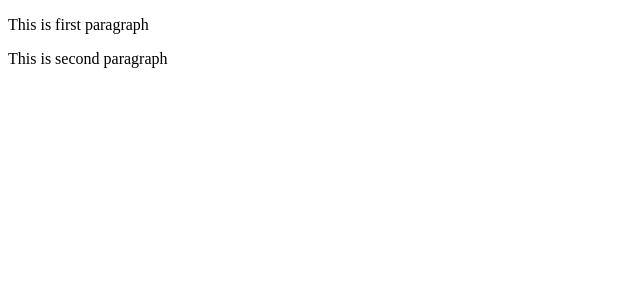
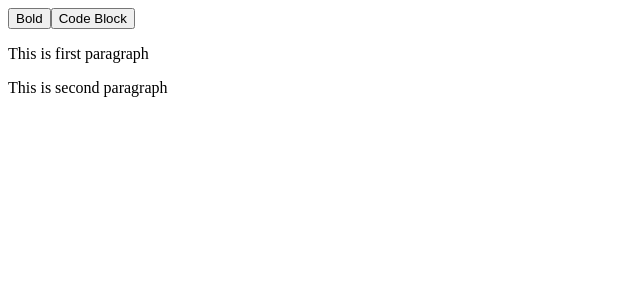
Before and after one commit to sonuram553/react-slatejs, a React (Create React App) app: page / in a window 1280 px wide. Shown: the top 300 px of the page, without its empty margins (0-640 px from the left). Built offline with nearby package versions, Linux system fonts and the light colour scheme.

Commit message:
Define commands

```diff
--- /dev/null
+++ b/src/components/CustomEditor.js
@@ -0,0 +1,38 @@
+import { Editor, Text, Transforms } from "slate";
+
+export const CustomEditor = {
+  isBoldMarkActive(editor) {
+    const [match] = Editor.nodes(editor, {
+      match: (n) => n.bold === true,
+      universal: true,
+    });
+
+    return !!match;
+  },
+
+  isCodeBlockActive(editor) {
+    const [match] = Editor.nodes(editor, {
+      match: (n) => n.type === "code",
+    });
+
+    return !!match;
+  },
+
+  toggleBoldMark(editor) {
+    const isActive = CustomEditor.isBoldMarkActive(editor);
+    Transforms.setNodes(
+      editor,
+      { bold: isActive ? null : true },
+      { match: (n) => Text.isText(n), split: true }
+    );
+  },
+
+  toggleCodeBlock(editor) {
+    const isActive = CustomEditor.isCodeBlockActive(editor);
+    Transforms.setNodes(
+      editor,
+      { type: isActive ? null : "code" },
+      { match: (n) => Editor.isBlock(editor, n) }
+    );
+  },
+};
--- a/src/components/SlateEditor.jsx
+++ b/src/components/SlateEditor.jsx
@@ -1,11 +1,12 @@
 /* eslint-disable default-case */
 import React, { useState, useMemo } from "react";
-import { createEditor, Transforms, Editor, Text } from "slate";
 import { Slate, Editable, withReact } from "slate-react";
 import { withHistory } from "slate-history";
+import { createEditor } from "slate";
 
+import { DefaultElement } from "./DefaultElement";
+import { CustomEditor } from "./CustomEditor";
 import { CodeElement } from "./CodeELement";
-import { DefaultElement } from "./DefaultElement";
 import { Leaf } from "./Leaf";
 
 const initialValue = [
@@ -40,27 +41,13 @@ export const SlateEditor = () => {
     switch (e.key) {
       case "`": {
         e.preventDefault();
-        const [match] = Editor.nodes(editor, {
-          match: (n) => n.type === "code",
-        });
-
-        Transforms.setNodes(
-          editor,
-          { type: match ? "paragraph" : "code" },
-          { match: (n) => Editor.isBlock(editor, n) }
-        );
-
+        CustomEditor.toggleCodeBlock(editor);
         break;
       }
 
       case "b": {
         e.preventDefault();
-        Transforms.setNodes(
-          editor,
-          { bold: true },
-          { match: (n) => Text.isText(n), split: true }
-        );
-
+        CustomEditor.toggleBoldMark(editor);
         break;
       }
     }
@@ -70,6 +57,15 @@ export const SlateEditor = () => {
 
   return (
     <Slate editor={editor} value={value} onChange={setValue}>
+      <div className="toolbar">
+        <button onClick={() => CustomEditor.toggleBoldMark(editor)}>
+          Bold
+        </button>
+        <button onClick={() => CustomEditor.toggleCodeBlock(editor)}>
+          Code Block
+        </button>
+      </div>
+
       <Editable
         placeholder="Enter some plain text ..."
         renderElement={renderElement}
```
